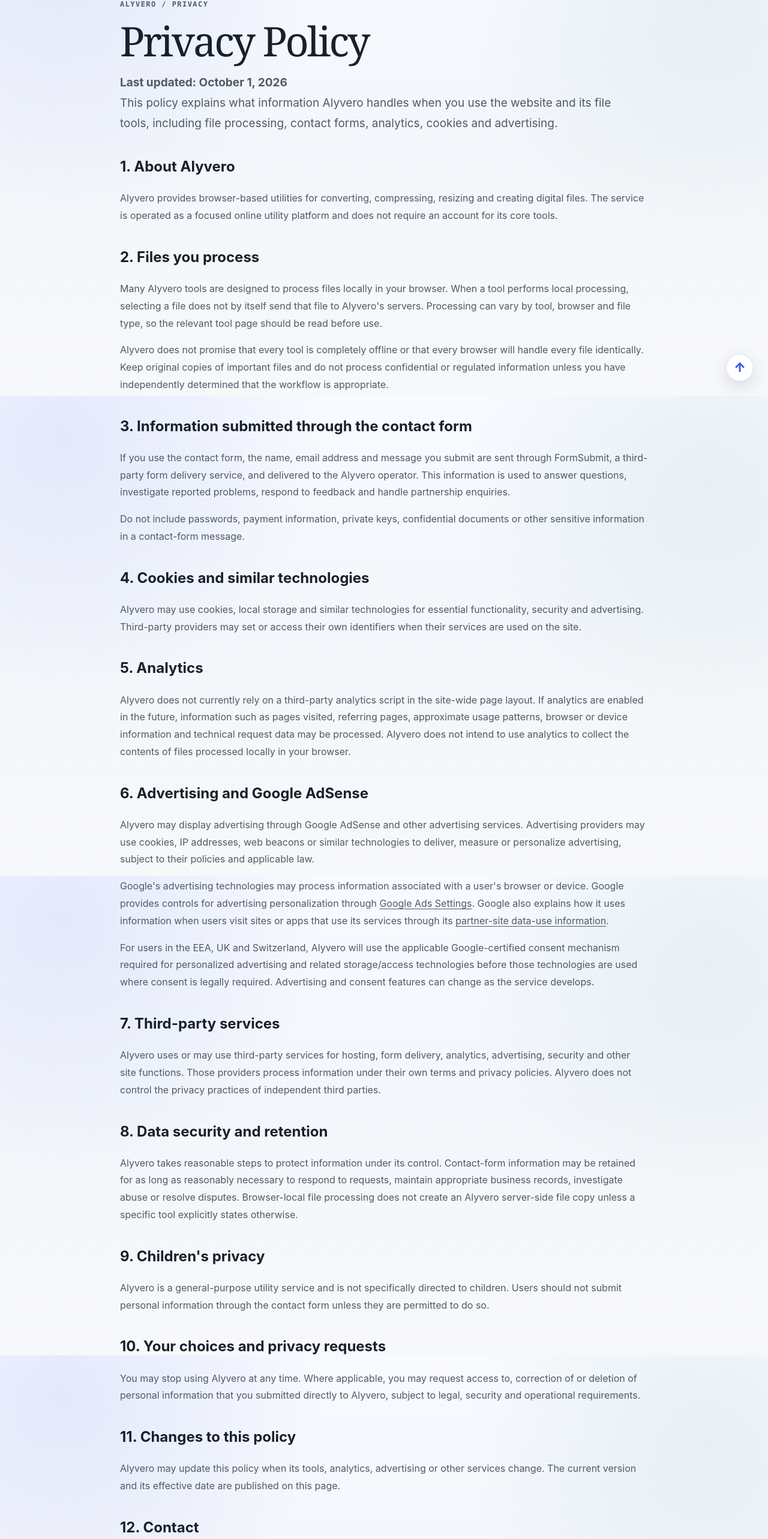
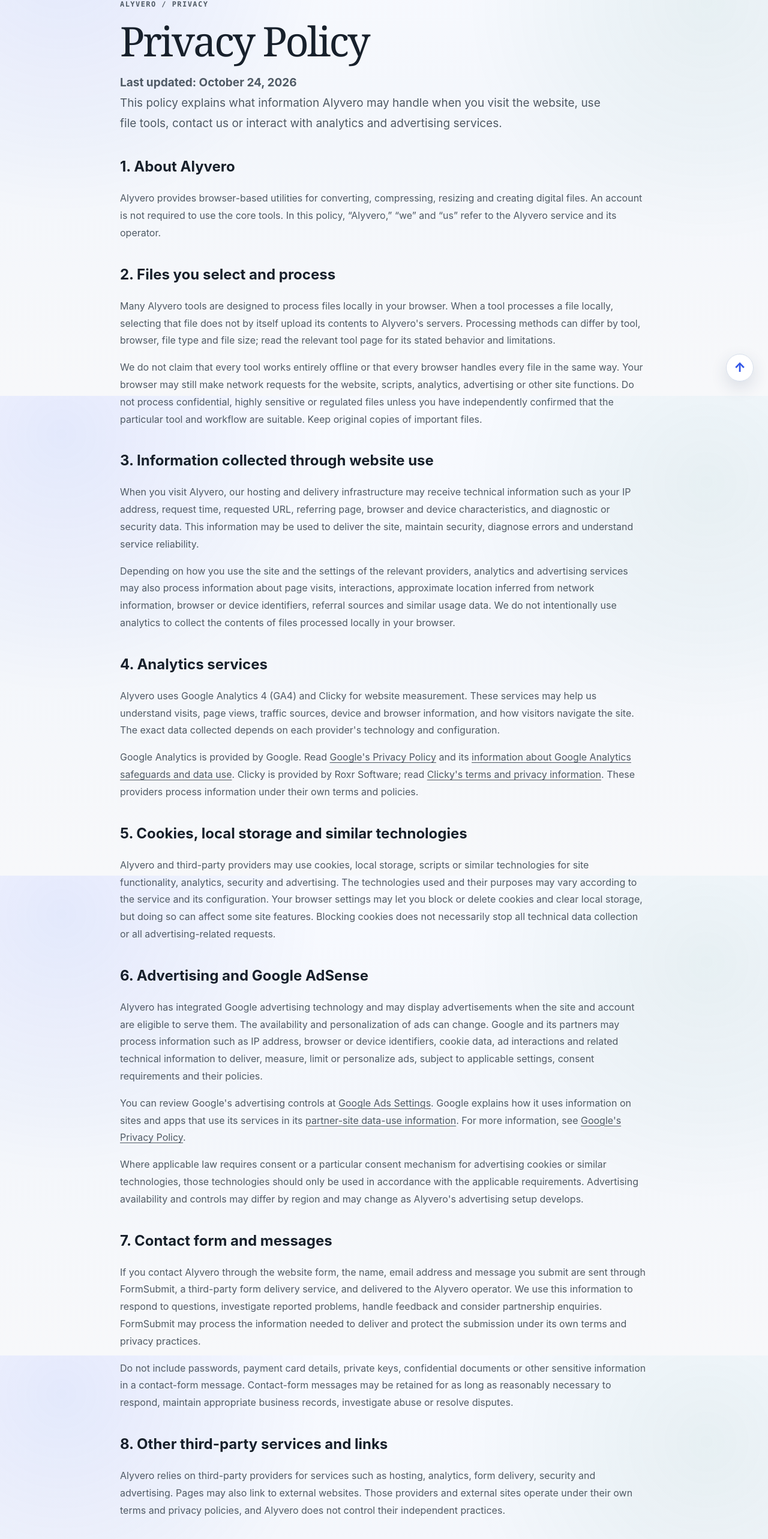
Before and after one commit to rindodi/alyvero, a Next.js app: page /privacy in a window 1280 px wide. Shown: the part 140-2706 px from the top of the page at 60% size. Built offline with nearby package versions, Linux system fonts and the light colour scheme.

Commit message:
Update privacy policy for active analytics and advertising

```diff
--- a/app/privacy/page.tsx
+++ b/app/privacy/page.tsx
@@ -1,16 +1,18 @@
-export const metadata={title:"Privacy Policy | Alyvero",description:"Alyvero privacy policy covering files, contact forms, cookies, analytics, advertising and third-party services.",alternates:{canonical:"/privacy"}};
+export const metadata={title:"Privacy Policy | Alyvero",description:"Alyvero privacy policy explaining file processing, analytics, contact forms, advertising, cookies and privacy choices.",alternates:{canonical:"/privacy"}};
 export default function Privacy(){return <div className="container content-page">
-<p className="eyebrow">Alyvero / privacy</p><h1>Privacy Policy</h1><p className="lead"><strong>Last updated: October 1, 2026</strong><br/>This policy explains what information Alyvero handles when you use the website and its file tools, including file processing, contact forms, analytics, cookies and advertising.</p>
-<h2>1. About Alyvero</h2><p>Alyvero provides browser-based utilities for converting, compressing, resizing and creating digital files. The service is operated as a focused online utility platform and does not require an account for its core tools.</p>
-<h2>2. Files you process</h2><p>Many Alyvero tools are designed to process files locally in your browser. When a tool performs local processing, selecting a file does not by itself send that file to Alyvero's servers. Processing can vary by tool, browser and file type, so the relevant tool page should be read before use.</p><p>Alyvero does not promise that every tool is completely offline or that every browser will handle every file identically. Keep original copies of important files and do not process confidential or regulated information unless you have independently determined that the workflow is appropriate.</p>
-<h2>3. Information submitted through the contact form</h2><p>If you use the contact form, the name, email address and message you submit are sent through FormSubmit, a third-party form delivery service, and delivered to the Alyvero operator. This information is used to answer questions, investigate reported problems, respond to feedback and handle partnership enquiries.</p><p>Do not include passwords, payment information, private keys, confidential documents or other sensitive information in a contact-form message.</p>
-<h2>4. Cookies and similar technologies</h2><p>Alyvero may use cookies, local storage and similar technologies for essential functionality, security and advertising. Third-party providers may set or access their own identifiers when their services are used on the site.</p>
-<h2>5. Analytics</h2><p>Alyvero does not currently rely on a third-party analytics script in the site-wide page layout. If analytics are enabled in the future, information such as pages visited, referring pages, approximate usage patterns, browser or device information and technical request data may be processed. Alyvero does not intend to use analytics to collect the contents of files processed locally in your browser.</p>
-<h2>6. Advertising and Google AdSense</h2><p>Alyvero may display advertising through Google AdSense and other advertising services. Advertising providers may use cookies, IP addresses, web beacons or similar technologies to deliver, measure or personalize advertising, subject to their policies and applicable law.</p><p>Google's advertising technologies may process information associated with a user's browser or device. Google provides controls for advertising personalization through <a href="https://adssettings.google.com/" target="_blank" rel="noopener noreferrer">Google Ads Settings</a>. Google also explains how it uses information when users visit sites or apps that use its services through its <a href="https://policies.google.com/technologies/partner-sites" target="_blank" rel="noopener noreferrer">partner-site data-use information</a>.</p><p>For users in the EEA, UK and Switzerland, Alyvero will use the applicable Google-certified consent mechanism required for personalized advertising and related storage/access technologies before those technologies are used where consent is legally required. Advertising and consent features can change as the service develops.</p>
-<h2>7. Third-party services</h2><p>Alyvero uses or may use third-party services for hosting, form delivery, analytics, advertising, security and other site functions. Those providers process information under their own terms and privacy policies. Alyvero does not control the privacy practices of independent third parties.</p>
-<h2>8. Data security and retention</h2><p>Alyvero takes reasonable steps to protect information under its control. Contact-form information may be retained for as long as reasonably necessary to respond to requests, maintain appropriate business records, investigate abuse or resolve disputes. Browser-local file processing does not create an Alyvero server-side file copy unless a specific tool explicitly states otherwise.</p>
-<h2>9. Children's privacy</h2><p>Alyvero is a general-purpose utility service and is not specifically directed to children. Users should not submit personal information through the contact form unless they are permitted to do so.</p>
-<h2>10. Your choices and privacy requests</h2><p>You may stop using Alyvero at any time. Where applicable, you may request access to, correction of or deletion of personal information that you submitted directly to Alyvero, subject to legal, security and operational requirements.</p>
-<h2>11. Changes to this policy</h2><p>Alyvero may update this policy when its tools, analytics, advertising or other services change. The current version and its effective date are published on this page.</p>
-<h2>12. Contact</h2><p>For privacy questions or requests, use the <a href="/contact">Alyvero contact form</a>.</p>
+<p className="eyebrow">Alyvero / privacy</p><h1>Privacy Policy</h1><p className="lead"><strong>Last updated: October 24, 2026</strong><br/>This policy explains what information Alyvero may handle when you visit the website, use file tools, contact us or interact with analytics and advertising services.</p>
+<h2>1. About Alyvero</h2><p>Alyvero provides browser-based utilities for converting, compressing, resizing and creating digital files. An account is not required to use the core tools. In this policy, “Alyvero,” “we” and “us” refer to the Alyvero service and its operator.</p>
+<h2>2. Files you select and process</h2><p>Many Alyvero tools are designed to process files locally in your browser. When a tool processes a file locally, selecting that file does not by itself upload its contents to Alyvero's servers. Processing methods can differ by tool, browser, file type and file size; read the relevant tool page for its stated behavior and limitations.</p><p>We do not claim that every tool works entirely offline or that every browser handles every file in the same way. Your browser may still make network requests for the website, scripts, analytics, advertising or other site functions. Do not process confidential, highly sensitive or regulated files unless you have independently confirmed that the particular tool and workflow are suitable. Keep original copies of important files.</p>
+<h2>3. Information collected through website use</h2><p>When you visit Alyvero, our hosting and delivery infrastructure may receive technical information such as your IP address, request time, requested URL, referring page, browser and device characteristics, and diagnostic or security data. This information may be used to deliver the site, maintain security, diagnose errors and understand service reliability.</p><p>Depending on how you use the site and the settings of the relevant providers, analytics and advertising services may also process information about page visits, interactions, approximate location inferred from network information, browser or device identifiers, referral sources and similar usage data. We do not intentionally use analytics to collect the contents of files processed locally in your browser.</p>
+<h2>4. Analytics services</h2><p>Alyvero uses Google Analytics 4 (GA4) and Clicky for website measurement. These services may help us understand visits, page views, traffic sources, device and browser information, and how visitors navigate the site. The exact data collected depends on each provider's technology and configuration.</p><p>Google Analytics is provided by Google. Read <a href="https://policies.google.com/privacy" target="_blank" rel="noopener noreferrer">Google's Privacy Policy</a> and its <a href="https://support.google.com/analytics/answer/6004245" target="_blank" rel="noopener noreferrer">information about Google Analytics safeguards and data use</a>. Clicky is provided by Roxr Software; read <a href="https://clicky.com/terms" target="_blank" rel="noopener noreferrer">Clicky's terms and privacy information</a>. These providers process information under their own terms and policies.</p>
+<h2>5. Cookies, local storage and similar technologies</h2><p>Alyvero and third-party providers may use cookies, local storage, scripts or similar technologies for site functionality, analytics, security and advertising. The technologies used and their purposes may vary according to the service and its configuration. Your browser settings may let you block or delete cookies and clear local storage, but doing so can affect some site features. Blocking cookies does not necessarily stop all technical data collection or all advertising-related requests.</p>
+<h2>6. Advertising and Google AdSense</h2><p>Alyvero has integrated Google advertising technology and may display advertisements when the site and account are eligible to serve them. The availability and personalization of ads can change. Google and its partners may process information such as IP address, browser or device identifiers, cookie data, ad interactions and related technical information to deliver, measure, limit or personalize ads, subject to applicable settings, consent requirements and their policies.</p><p>You can review Google's advertising controls at <a href="https://adssettings.google.com/" target="_blank" rel="noopener noreferrer">Google Ads Settings</a>. Google explains how it uses information on sites and apps that use its services in its <a href="https://policies.google.com/technologies/partner-sites" target="_blank" rel="noopener noreferrer">partner-site data-use information</a>. For more information, see <a href="https://policies.google.com/privacy" target="_blank" rel="noopener noreferrer">Google's Privacy Policy</a>.</p><p>Where applicable law requires consent or a particular consent mechanism for advertising cookies or similar technologies, those technologies should only be used in accordance with the applicable requirements. Advertising availability and controls may differ by region and may change as Alyvero's advertising setup develops.</p>
+<h2>7. Contact form and messages</h2><p>If you contact Alyvero through the website form, the name, email address and message you submit are sent through FormSubmit, a third-party form delivery service, and delivered to the Alyvero operator. We use this information to respond to questions, investigate reported problems, handle feedback and consider partnership enquiries. FormSubmit may process the information needed to deliver and protect the submission under its own terms and privacy practices.</p><p>Do not include passwords, payment card details, private keys, confidential documents or other sensitive information in a contact-form message. Contact-form messages may be retained for as long as reasonably necessary to respond, maintain appropriate business records, investigate abuse or resolve disputes.</p>
+<h2>8. Other third-party services and links</h2><p>Alyvero relies on third-party providers for services such as hosting, analytics, form delivery, security and advertising. Pages may also link to external websites. Those providers and external sites operate under their own terms and privacy policies, and Alyvero does not control their independent practices.</p>
+<h2>9. Data security and retention</h2><p>We take reasonable steps to protect information under our control, but no website or transmission method can be guaranteed to be completely secure. Technical logs, analytics records and contact messages may be retained for periods determined by operational needs, provider settings, security requirements and applicable law. Retention periods can differ between Alyvero and third-party providers.</p><p>When a tool processes a file locally, that processing does not create an Alyvero server-side copy of the file contents unless the specific tool clearly states otherwise. This statement does not cover other network activity generated by the page or third-party services.</p>
+<h2>10. Children's privacy</h2><p>Alyvero is a general-purpose utility service and is not specifically directed to children. Do not submit personal information through the contact form unless you are permitted to do so. If you believe a child has provided personal information to us, contact us so we can review the request.</p>
+<h2>11. Your choices and privacy requests</h2><p>You can stop using Alyvero at any time, adjust browser settings to manage cookies or local storage, and use the available controls offered by analytics and advertising providers. Depending on your location and applicable law, you may have rights to request access to, correction of or deletion of personal information, or to object to or restrict certain processing. Requests are subject to identity checks where appropriate, applicable law and legitimate record-retention requirements.</p><p>To submit a privacy question or request, use the <a href="/contact">Alyvero contact form</a>. Please do not send sensitive account credentials or confidential files.</p>
+<h2>12. International processing</h2><p>Alyvero and its third-party providers may process information in countries other than the country where you live. Where applicable law requires safeguards for international transfers, the relevant provider is responsible for applying the mechanisms that govern its processing, subject to its terms and commitments.</p>
+<h2>13. Changes to this policy</h2><p>We may update this policy when the website, tools, analytics, advertising or legal requirements change. The current version and its last-updated date are published on this page.</p>
+<h2>14. Contact</h2><p>For privacy questions or requests, use the <a href="/contact">Alyvero contact form</a>.</p>
 </div>}
```
